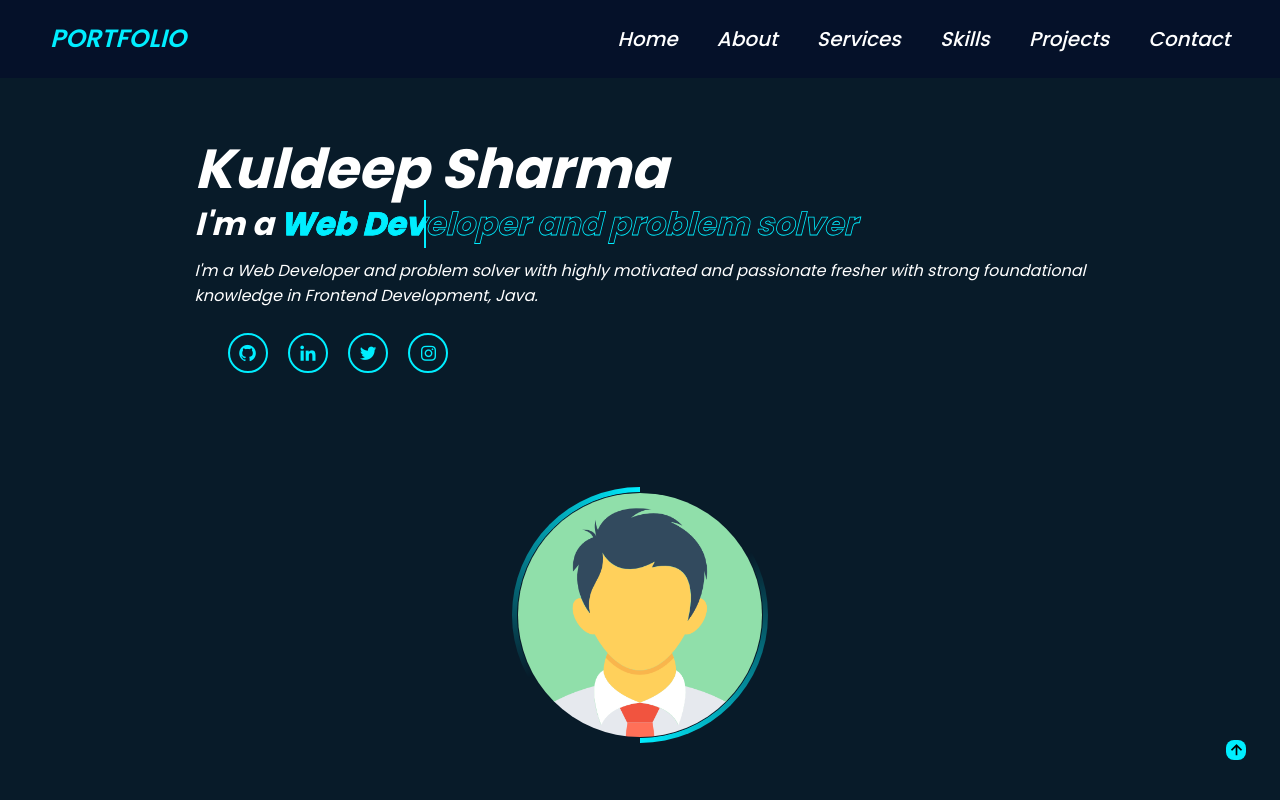
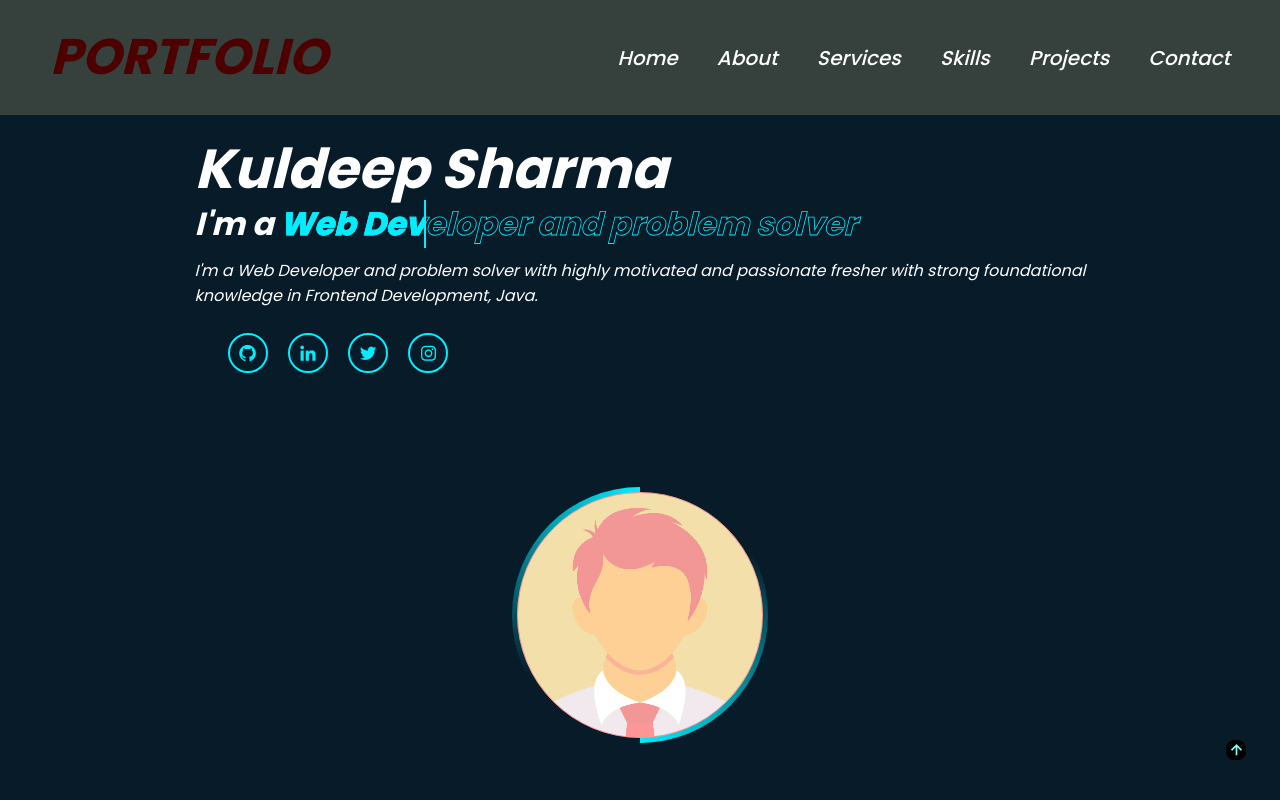
Before and after one commit to kuldeep1306/PORTFOLIO, a plain HTML site: page index.html in a window 1280 px wide. Shown: the top 800 px of the page. Drawn offline with nearby package versions, Linux system fonts and the light colour scheme.

Commit message:
Update style.css

```diff
--- a/style.css
+++ b/style.css
@@ -12,7 +12,7 @@
     left: 0;
     width: 100%;
     padding: 20px 10%;
-    background: #051129;
+    background: #36413d;
     display: flex;
     justify-content: space-between;
     align-items:center ;
@@ -20,14 +20,14 @@
 }
 body{
     color: #ededed;
-    background: #081b29;
+    background: #36413d;
 }
 .logo{
     position: relative;
-    font-size: 25px;
-    color:#0ef;
+    font-size: 50px;
+    color:#4d0000;
     text-decoration: none;
-    font-weight: 600;
+    font-weight: 700;
     cursor: default;
     opacity: 0;
     animation: slideRight 1s ease forwards;
@@ -64,7 +64,7 @@ body{
     }
 }
 .navbar a:hover{
-    color:#0ef ;
+    color:#f29696 ;
 }
 .hamburger {
     display: none; /* Hidden by default */
@@ -282,9 +282,9 @@ body{
     position: relative;
     width: 100%;
     height: 100%;
-    background-color:rgb(8,27,41) ;
+    background-color:#f29696 ;
     border-radius: 50%;
-    border:.1px solid rgb(8,27,41);
+    border:.1px solid #f29696;
     display: flex;
     justify-content: center;
     overflow: hidden;
@@ -406,8 +406,8 @@ body{
     border-right: 20px;
     border-radius: 20px;
     transition: background 0.5s, transform 0.5s;
-    box-shadow: 1px 1px 20px #012290f7,
-                1px 1px 40px #0053b8f7;
+    box-shadow: 1px 1px 20px #4c657e,
+                1px 1px 40px #4c657e;
 }
 .services-list div i{
     font-size: 50px;
@@ -751,7 +751,7 @@ section{
 .contact-icon i:hover{
     background: #0ef;
     color: #000;
-    box-shadow: 0 0 20px #0ef;
+    box-shadow: 0 0 20px rgb(15, 52, 54);
 
 }
 .contact-form form{
@@ -762,7 +762,7 @@ section{
     outline: none;
     width: 90%;
     padding: 18px;
-    background: #555557;
+    background: #e5ffb6;
     color: #000;
     font-size: 1rem;
     font-weight: 600;
@@ -810,8 +810,8 @@ section{
 
 }
 .top i{
-    color: #000;
-    background: #0ef;
+    color: #8bfff5;
+    background: rgb(0, 0, 0);
     font-size: 20px;
     border-radius: 0.5rem;
 }
```
